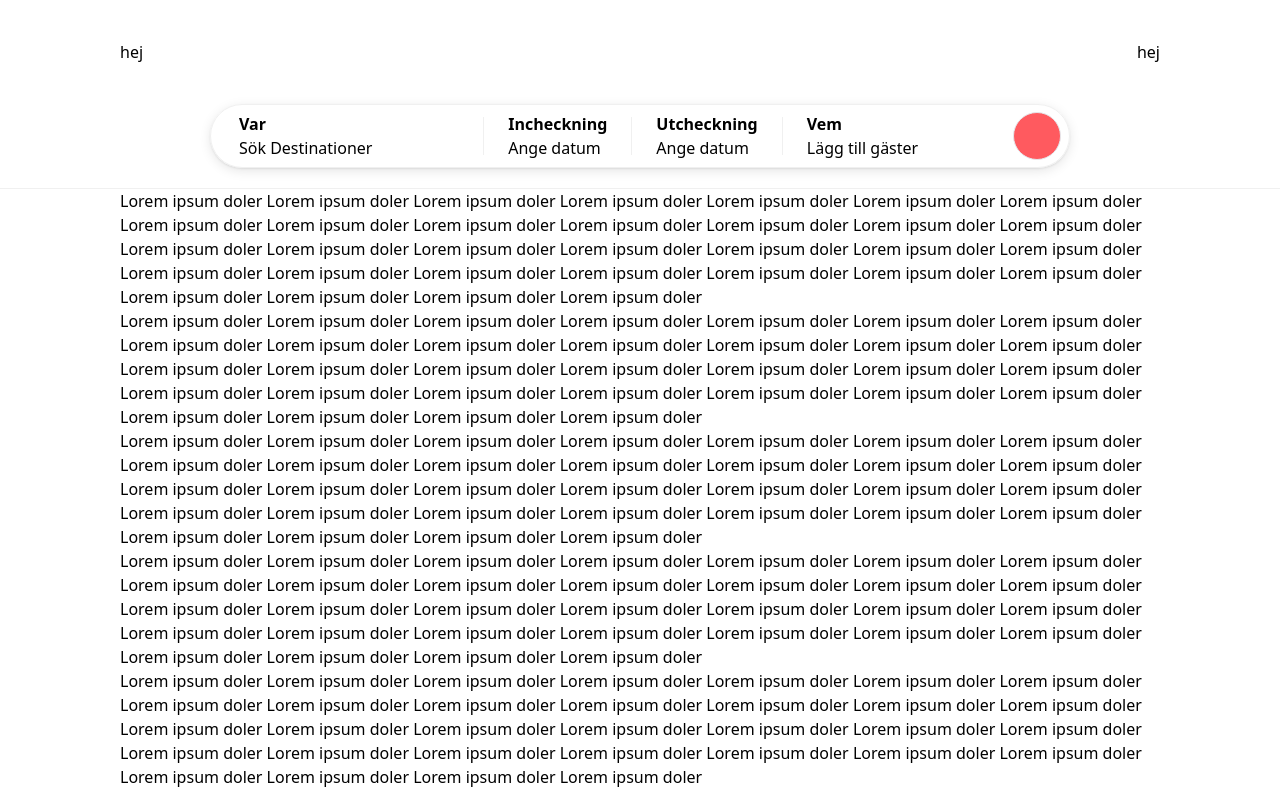
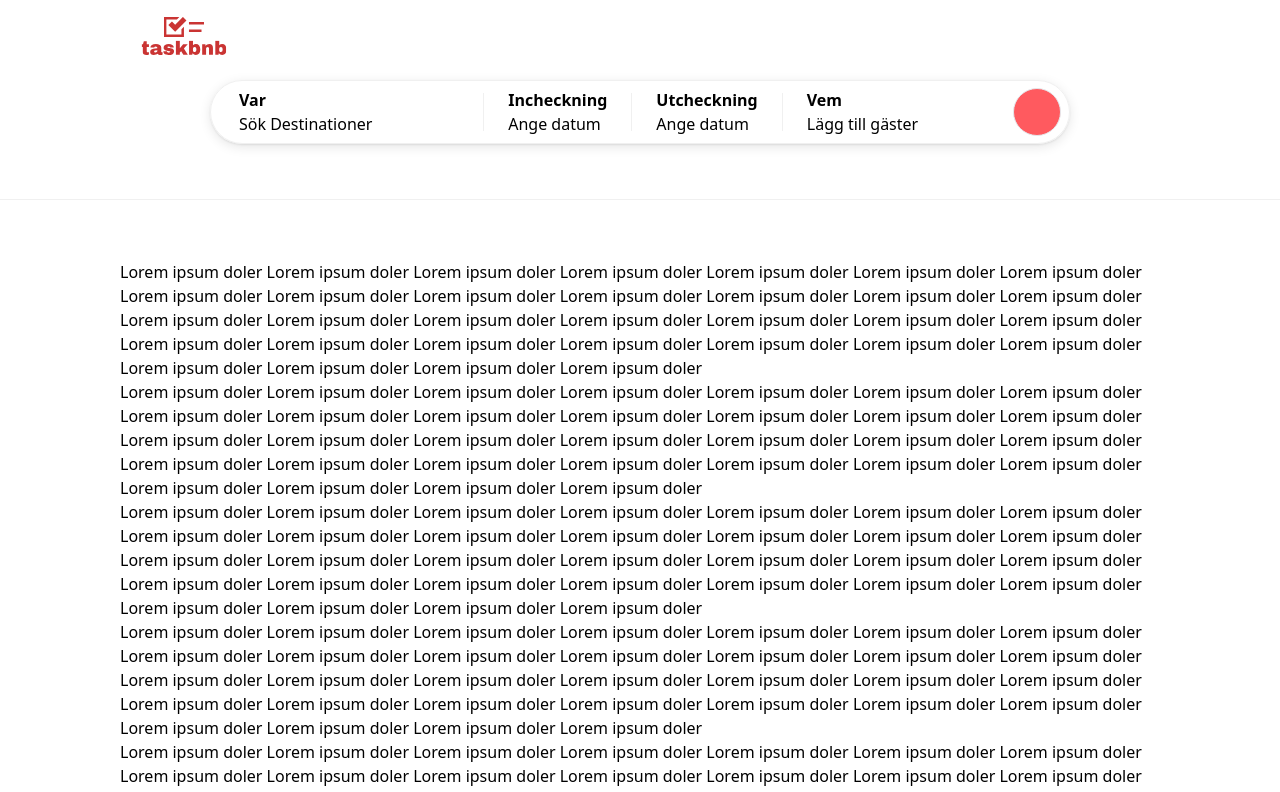
Before and after one commit to weralite/bnb-assignment, a Next.js app: page / in a window 1280 px wide. Shown: the top 792 px of the page. Built offline with nearby package versions, Linux system fonts and the light colour scheme.

Commit message:
less buggy but still bad

```diff
--- a/src/app/components/layout/Header.tsx
+++ b/src/app/components/layout/Header.tsx
@@ -4,48 +4,70 @@ import Container from "@/app/components/layout/Container";
 import { motion, useAnimation } from 'framer-motion';
 import { useEffect, useState } from 'react';
 
+import LogoColor from '@/app/assets/logo-color.svg';
+import Image from 'next/image';
+
 export default function Header() {
   const controls = useAnimation();
   const [scrolled, setScrolled] = useState(false);
 
+  const logoRed = LogoColor;
+
+  const scrollThreshold = 0.2; // When to trigger the animations
+  const animationDuration = 0.2; // Duration for the animations
+
   useEffect(() => {
     const handleScroll = () => {
       const scrollY = window.scrollY || window.pageYOffset;
-      if (scrollY > 100) {
-        setScrolled(true); // Activate the merged state
+      const isScrolled = scrollY > scrollThreshold;
+
+      if (isScrolled !== scrolled) {
+        setScrolled(isScrolled); // Update scroll state
+
+        if (isScrolled) {
           controls.start({
-          y: -80, // Moves the bottom row up
+            y: -75, // Moves the bottom row up
             scale: 0.85, // Shrinks the row
-          opacity: 0.9, // Adjust opacity slightly
           });
         } else {
-        setScrolled(false); // Reset the state
           controls.start({
             y: 0,
             scale: 1,
-          opacity: 1,
           });
+        }
       }
     };
 
     window.addEventListener('scroll', handleScroll);
     return () => window.removeEventListener('scroll', handleScroll);
-  }, [controls]);
+  }, [controls, scrolled]);
 
   return (
-    <header className="flex flex-col border-b border-custom-grey pb-5 sticky top-0 bg-white z-50">
+    <motion.header
+      className="flex flex-col border-b border-custom-grey sticky top-0 bg-white z-50"
+      initial={{ height: "200px" }} // Initial full header height
+      animate={{ height: scrolled ? "80px" : "200px" }} // Adjust only header height on scroll
+      transition={{ duration: animationDuration, ease: "easeOut" }} // Unified transition settings
+    >
       <Container>
         {/* Top header row */}
-        <div className="py-10 flex flex-row justify-between">
-          <h1>hej</h1>
-          <h1>hej</h1>
+        <div className="flex flex-row justify-between h-20">
+        <div className="relative h-[90%] w-32 overflow-hidden ml-0"> {/* Adjust the height and width for the parent container */}
+            <Image
+              src={logoRed}
+              alt="logo"
+              fill // Use fill attribute to make the image fill the parent container
+              style={{ objectFit: 'cover' }} // Ensure the image covers the entire container
+              className="clip-path-custom" // Apply custom clip-path
+            />
+          </div>
         </div>
 
         {/* Bottom row */}
         <motion.div
           className="flex justify-center"
           animate={controls}
-          transition={{ duration: 0.3, ease: "easeOut" }}
+          transition={{ duration: animationDuration, ease: "easeOut" }} // Same transition settings
         >
           <div className="shadow-custom border border-custom-grey rounded-[32px] min-w-[860px] max-w-[860px] h-16 relative">
             <div className="flex items-center h-full">
@@ -62,34 +84,22 @@ export default function Header() {
 
               <div className="flex-grow-0.5 border-l border-custom-grey pl-6 pr-6 hover:bg-custom-grey hover:rounded-[32px] hover:border-transparent hover:h-full h-[60%] flex items-center">
                 <div>
-                  <b>
-                    Incheckning
-                  </b>
-                  <p>
-                    Ange datum
-                  </p>
+                  <b>Incheckning</b>
+                  <p>Ange datum</p>
                 </div>
               </div>
 
               <div className="flex-grow-0.5 border-l border-custom-grey pl-6 pr-6 hover:bg-custom-grey hover:rounded-[32px] hover:border-transparent hover:h-full h-[60%] flex items-center">
                 <div>
-                  <b>
-                    Utcheckning
-                  </b>
-                  <p>
-                    Ange datum
-                  </p>
+                  <b>Utcheckning</b>
+                  <p>Ange datum</p>
                 </div>
               </div>
 
               <div className="flex-grow pr-15 pl-6 border-l border-custom-grey hover:bg-custom-grey hover:rounded-[32px] hover:border-transparent hover:h-full h-[60%] flex items-center relative">
                 <div>
-                  <b>
-                    Vem
-                  </b>
-                  <p>
-                    Lägg till gäster
-                  </p>
+                  <b>Vem</b>
+                  <p>Lägg till gäster</p>
                 </div>
                 <div className="absolute right-2 top-1/2 transform -translate-y-1/2">
                   <div className="w-12 h-12 bg-header-brand rounded-full border"></div>
@@ -100,6 +110,6 @@ export default function Header() {
           </div>
         </motion.div>
       </Container>
-    </header>
+    </motion.header>
   );
 }
--- a/src/app/page.tsx
+++ b/src/app/page.tsx
@@ -1,7 +1,7 @@
 
 export default function Home() {
   return (
-    <div>
+    <div className="pt-15">
       <main>
     <div>Lorem ipsum doler Lorem ipsum doler Lorem ipsum doler Lorem ipsum doler
     Lorem ipsum doler Lorem ipsum doler Lorem ipsum doler Lorem ipsum doler
```
Also changed, not shown: src/app/assets/logo-black.svg (added), src/app/assets/logo-color.svg (added). Lines whose indentation alone changed are shown as unchanged.
